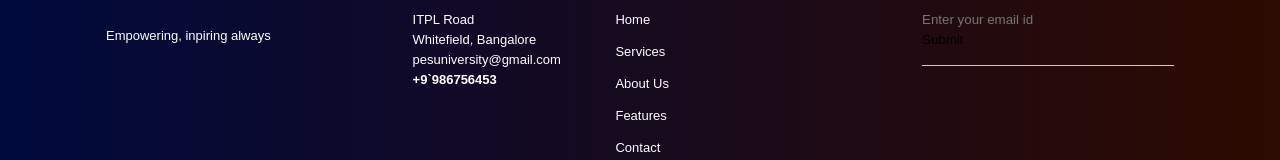
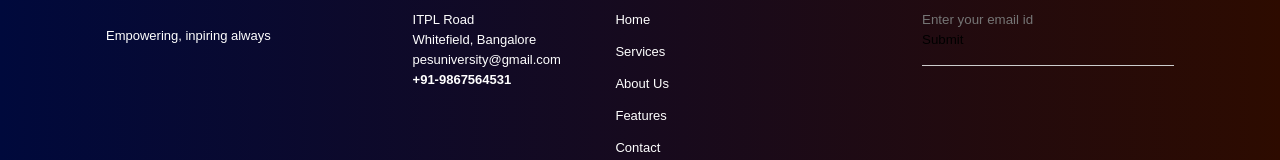
Before and after one commit to 2020-HelloWorld/LakshyaWebsite-Frontend, a React (Create React App) app in the folder frontend/: page / in a window 1280 px wide. Shown: the part 1860-2020 px from the top of the page. Built offline with nearby package versions, Linux system fonts and the light colour scheme.

Commit message:
Update footer.js

```diff
--- a/frontend/src/components/layout/footer/footer.js
+++ b/frontend/src/components/layout/footer/footer.js
@@ -14,7 +14,7 @@ const Footer = () => {
           <p>ITPL Road</p>
           <p>Whitefield, Bangalore</p>
           <p>pesuniversity@gmail.com</p>
-          <h4>+9`986756453</h4>
+          <h4>+91-9867564531</h4>
         </div>
         <div className="col">
           <h3>Links<div className="underline"><span></span></div></h3>
```
